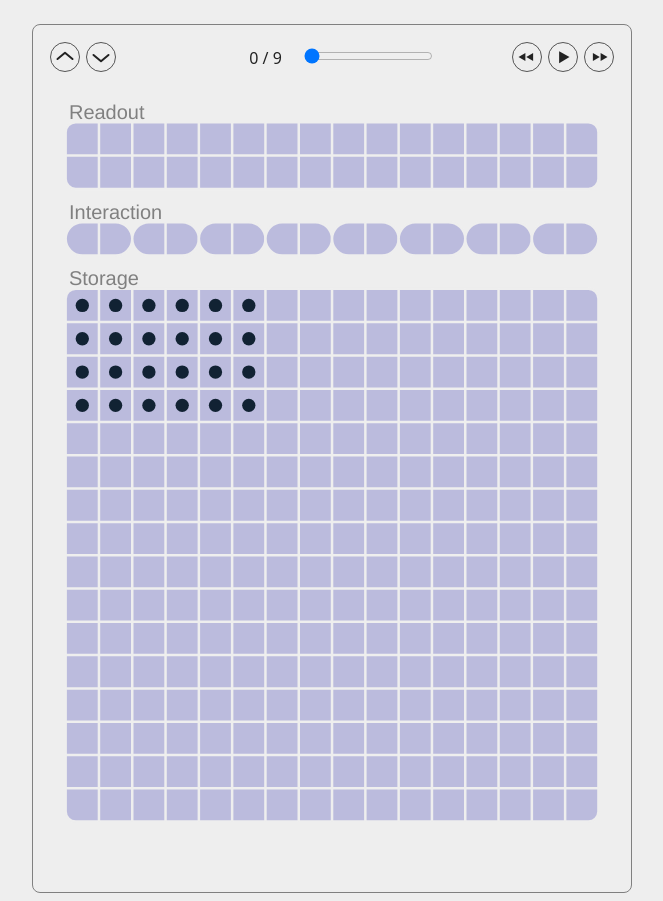
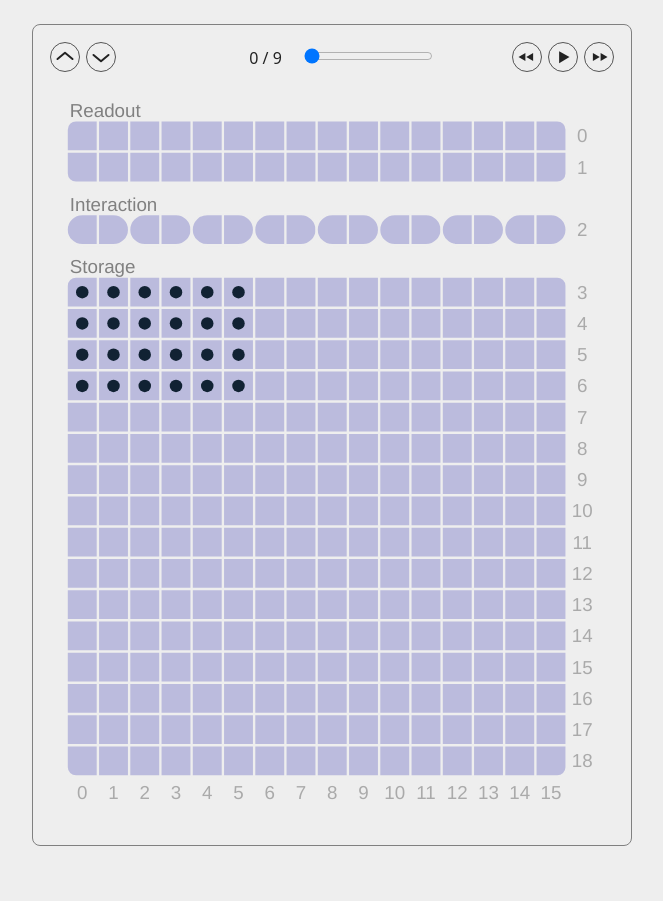
Before and after one commit to billti/minpage, a website with bundled scripts: page public/index.html in a window 1280 px wide. Shown: the whole page, without its empty margins (308-971 px from the left). After the commit the page ends 854 px from the top, so only its background shows below. Built offline with nearby package versions, Linux system fonts and the light colour scheme; files whose address does not match are found by name.

Commit message:
Row and Col labels

```diff
--- a/src/index.css
+++ b/src/index.css
@@ -5,6 +5,7 @@
   --minpage-background-color: #eee;
   --minpage-qubitbox: #bbd;
   --minpage-qubit: #123;
+  --minpage-label: #aaa;
   --minpage-gate: #66d;
   --minpage-gate-cz: #ec4;
   --minpage-gate-mz: #822;
@@ -17,6 +18,7 @@
     --minpage-background-color: #222;
     --minpage-qubitbox: #446;
     --minpage-qubit: #9df;
+    --minpage-label: #666;
     --minpage-gate: #ccf;
     --minpage-gate-cz: #b91;
     --minpage-gate-mz: #e88;
@@ -29,6 +31,7 @@
   --minpage-background-color: #222;
   --minpage-qubitbox: #446;
   --minpage-qubit: #9df;
+  --minpage-label: #666;
   --minpage-gate: #ccf;
   --minpage-gate-cz: #b91;
   --minpage-gate-mz: #e88;
@@ -123,6 +126,18 @@
   -webkit-user-select: none;
 }
 
+.minpage-label {
+  font-size: 6px;
+  font-family: "Helvetica";
+  fill: var(--minpage-label);
+  stroke-width: 0;
+  user-select: none;
+  -webkit-user-select: none;
+  text-anchor: middle;
+  dominant-baseline: central;
+  width: 20px;
+}
+
 .minpage-zonebox {
   stroke: var(--minpage-background-color);
   stroke-width: 0.75;
--- a/src/index.ts
+++ b/src/index.ts
@@ -110,6 +110,8 @@ function render(container: HTMLElement, machineLayout: MachineLayout, trace: Tra
   prev.addEventListener("click", () => scrubberControls.prev());
   zoomIn.addEventListener("click", onZoomIn);
   zoomOut.addEventListener("click", onZoomOut);
+
+  onZoomIn();
 }
 
 document.addEventListener("DOMContentLoaded", () => {
--- a/src/layout.ts
+++ b/src/layout.ts
@@ -17,8 +17,8 @@ type PerStepLayout = Array<{
 
 const qubitSize = 10;
 const zoneSpacing = 10;
-const colPadding = 10;
-const initialScale = 3.33;
+const colPadding = 20;
+const initialScale = 2.5;
 const scaleStep = 0.25;
 const zoneBoxCornerRadius = 3;
 const doublonCornerRadius = 5;
@@ -120,18 +120,21 @@ export class Layout {
     const storageOffset = this.getQubitRowOffset(
       layout.readoutRows + layout.interactionRows
     );
+    const colNumOffset = this.getQubitRowOffset(totalRows);
 
     this.renderZone(readoutOffset, "Readout", layout.readoutRows, layout.cols);
-    this.renderDoublons(interactionOffset, "Interaction", layout.cols);
-    this.renderZone(storageOffset, "Storage", layout.storageRows, layout.cols);
+    this.renderDoublons(interactionOffset, "Interaction", layout.cols, layout.readoutRows);
+    this.renderZone(storageOffset, "Storage", layout.storageRows, layout.cols, layout.readoutRows + layout.interactionRows);
     this.renderQubits();
+    this.renderColNums(layout.cols, colNumOffset);
   }
 
   private renderZone(
     offset: number,
     title: string,
     rows: number,
-    cols: number
+    cols: number,
+    firstRowNum = 0,
   ) {
     const g = createSvgElements("g")[0];
     setAttributes(g, {
@@ -157,6 +160,19 @@ export class Layout {
       appendChildren(g, [path]);
     }
 
+    // Number the rows
+    for(let i = 0; i < rows; ++i) {
+      const rowNum = firstRowNum + i;
+      const label = createSvgElements("text")[0];
+      setAttributes(label, {
+        x: `${cols * qubitSize + 5}`,
+        y: `${i * qubitSize + 5}`,
+        class: "minpage-label",
+      });
+      label.textContent = `${rowNum}`
+      appendChildren(g, [label]);
+    }
+
     // Draw the lines between the columns
     for (let i = 1; i < cols; i++) {
       const path = createSvgElements("path")[0];
@@ -179,7 +195,7 @@ export class Layout {
     appendChildren(this.container, [g]);
   }
 
-  private renderDoublons(offset: number, title: string, cols: number) {
+  private renderDoublons(offset: number, title: string, cols: number, firstRowNum = 1) {
     const g = createSvgElements("g")[0];
     setAttributes(g, {
       transform: `translate(0 ${offset})`,
@@ -201,6 +217,19 @@ export class Layout {
         d: `M ${(i + 1) * qubitSize},0 v${qubitSize}`,
       });
       appendChildren(g, [rect, path]);
+    }
+
+    // Number the rows
+    for (let i = 0; i < 1 /* only 1 doublon row */ ; ++i) {
+      const rowNum = firstRowNum + i;
+      const label = createSvgElements("text")[0];
+      setAttributes(label, {
+        x: `${cols * qubitSize + 5}`,
+        y: `${i * qubitSize + 5}`,
+        class: "minpage-label",
+      });
+      label.textContent = `${rowNum}`;
+      appendChildren(g, [label]);
     }
 
     // Draw the title
@@ -239,6 +268,26 @@ export class Layout {
     });
 
     appendChildren(this.container, elems);
+  }
+
+  private renderColNums(cols: number, offset: number) {
+    const g = createSvgElements("g")[0];
+    setAttributes(g, {
+      transform: `translate(0 ${offset})`,
+    });
+    // Number the columns
+    for(let i = 0; i < cols; ++i) {
+      const rowNum = i;
+      const label = createSvgElements("text")[0];
+      setAttributes(label, {
+        x: `${i * qubitSize + 5}`,
+        y: `5`,
+        class: "minpage-label",
+      });
+      label.textContent = `${i}`
+      appendChildren(g, [label]);
+    }
+    appendChildren(this.container, [g]);
   }
 
   renderGateOnQubit(qubit: number, gate: string, arg?: string) {
```
Also changed, not shown: TODO.md (+0 -3 lines).
